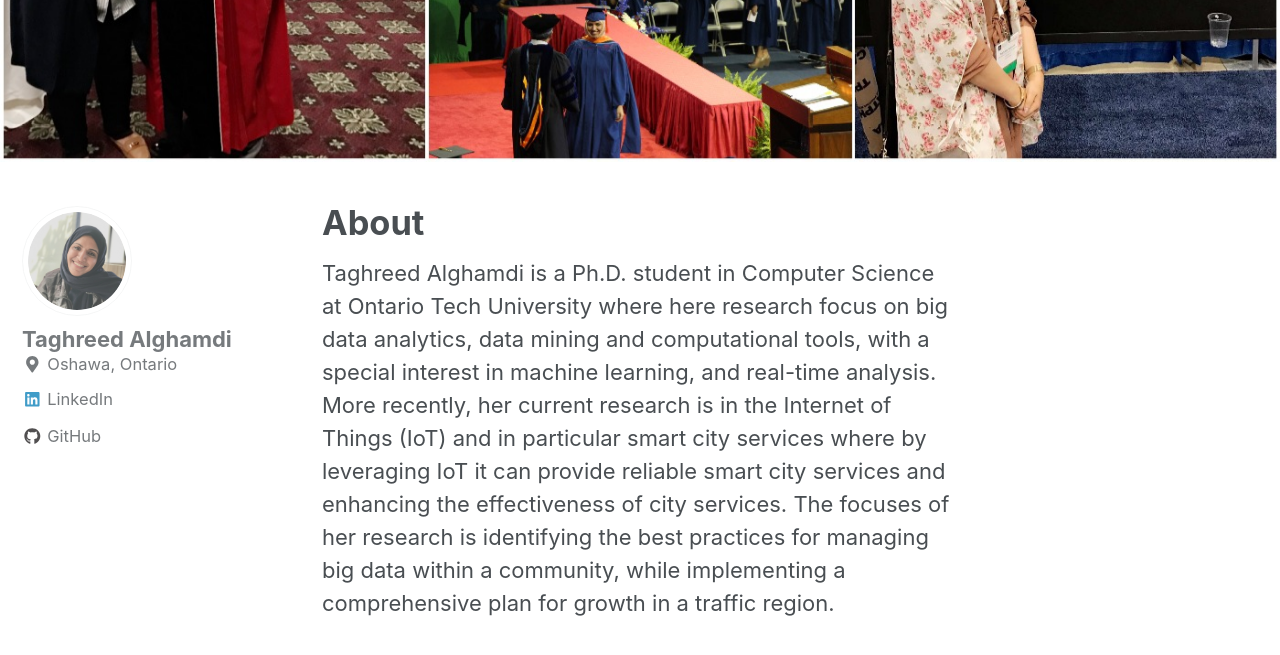
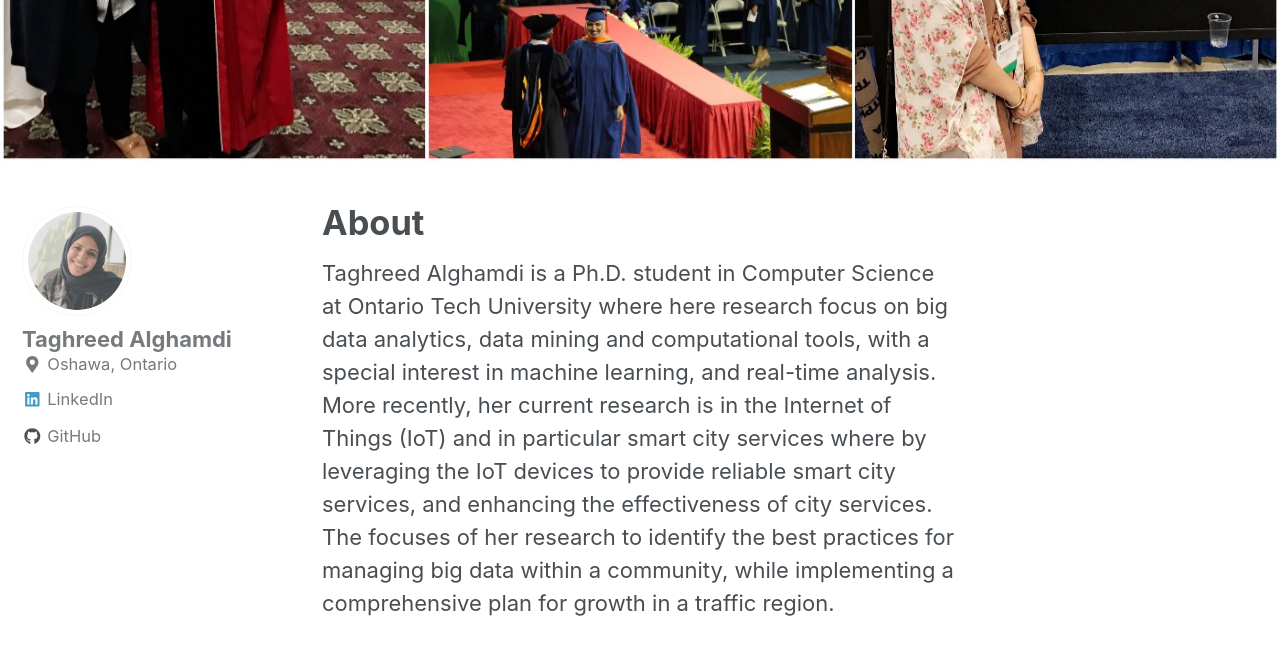
Before and after one commit to TaghreedAlghamdi/TaghreedAlghamdi.github.io, a Jekyll site: the page built from _pages/about.md, in a window 1280 px wide and 900 px high, scrolled down 441 px. Shown: the top 655 px of the window. Built offline with Jekyll 4.4.1, drawn with Linux system fonts in a browser that asks for light colours; nearby versions of some CDN libraries.

Commit message:
seven changes

```diff
--- a/_pages/about.md
+++ b/_pages/about.md
@@ -5,4 +5,6 @@
   image: "/images/bio.jpg"
 ---
 
-Taghreed Alghamdi is a Ph.D. student in Computer Science at  Ontario Tech University where here research focus on big data analytics, data mining and computational tools, with a special interest in machine learning, and real-time analysis. More recently, her current research is in the Internet of Things (IoT) and in particular smart city services where by leveraging IoT it can provide reliable smart city services and enhancing the effectiveness of city services. The focuses of her research is identifying the best practices for managing big data within a community, while implementing a comprehensive plan for growth in a traffic region.
+Taghreed Alghamdi is a Ph.D. student in Computer Science at  Ontario Tech University where here research focus on big data analytics, data mining and computational tools, with a special interest in machine learning, and real-time analysis.
+More recently, her current research is in the Internet of Things (IoT) and in particular smart city services where by leveraging the IoT devices to provide reliable smart city services, and enhancing the effectiveness of city services.
+The focuses of her research to identify the best practices for managing big data within a community, while implementing a comprehensive plan for growth in a traffic region.
```
